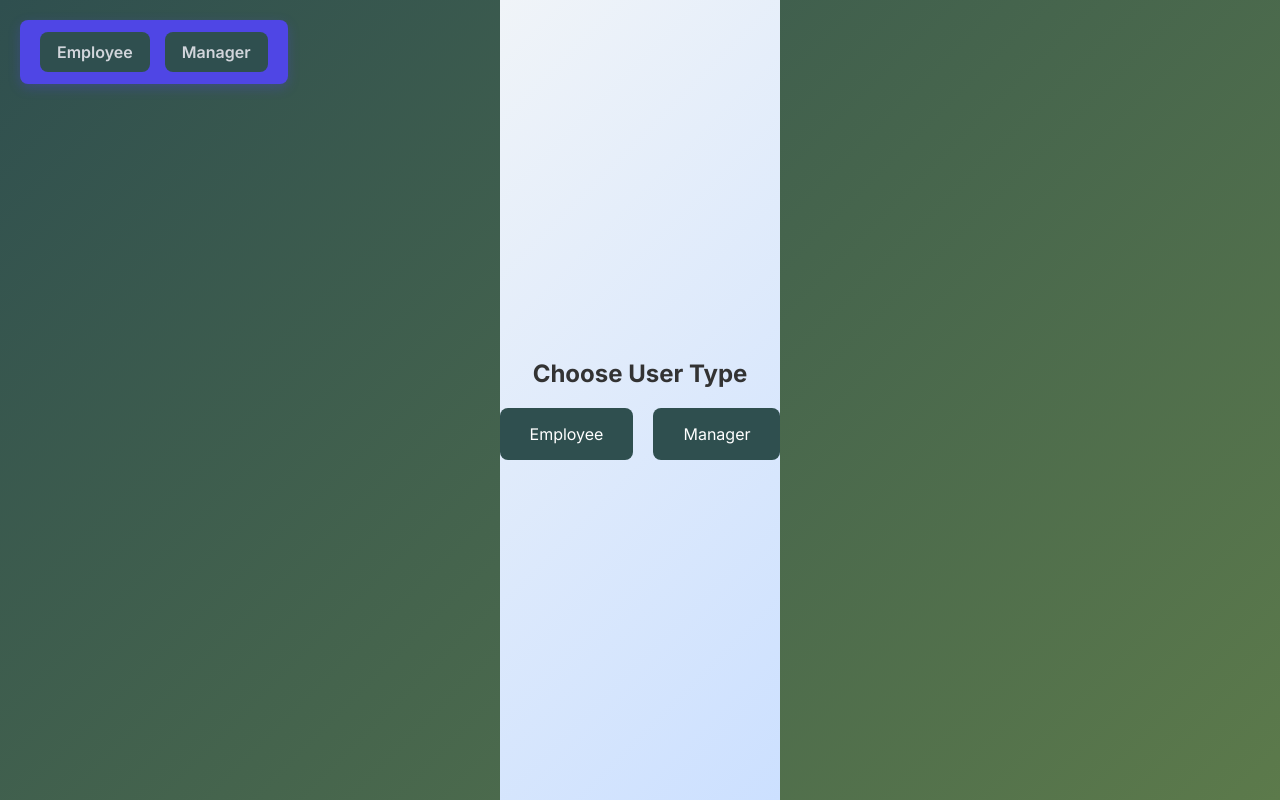
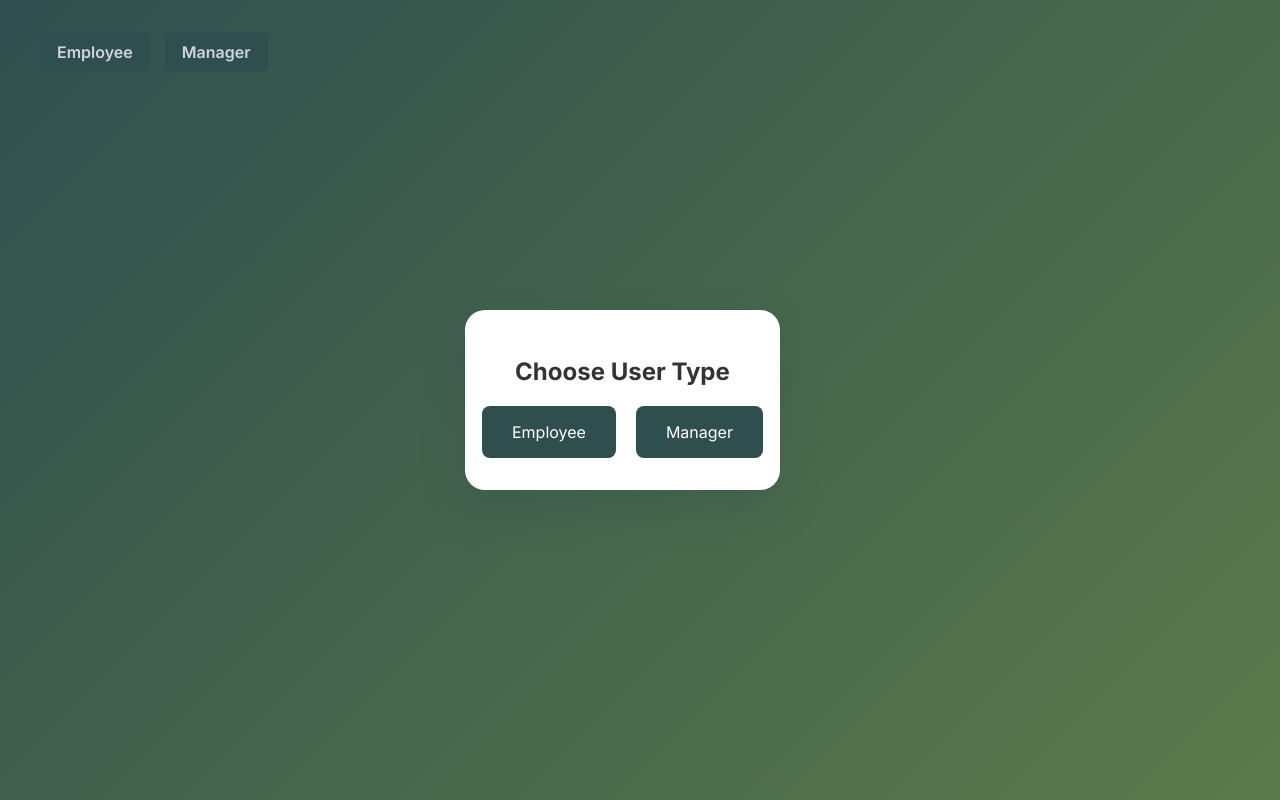
Before and after one commit to Pragalya03/my-reimbursement-portal, a React (Create React App) app in the folder reactapp/: page / in a window 1280 px wide. Built offline with nearby package versions, Linux system fonts and the light colour scheme.

Commit message:
changing user type ui

```diff
--- a/reactapp/src/App.css
+++ b/reactapp/src/App.css
@@ -10,10 +10,17 @@
   flex-direction: column;
   align-items: center;
   justify-content: center;
-  height: 100vh;
-  background: linear-gradient(135deg, #f0f4f8, #cce0ff);
+  height: 180px;
+  background: white;
+  max-width: 600px;
+  width: 90%;
+  padding: 40px 35px 45px;
+  border-radius: 20px;
+  box-shadow: 0 20px 40px rgba(47, 79, 79, 0.3);
+  box-sizing: border-box;
+  color: #1B1D1E;
+  position: relative;
 }
-
 .user-type-selection h2 {
   font-size: 24px;
   margin-bottom: 20px;
@@ -56,10 +63,8 @@ nav.top-right-nav {
   top: 20px;
   left: 20px;
   right: auto;
-  background-color: #4f46e5; /* nice purple */
   padding: 12px 20px;
   border-radius: 8px;
-  box-shadow: 0 4px 12px rgba(79, 70, 229, 0.3);
   z-index: 1000;
   display: flex;
   gap: 15px;
```
